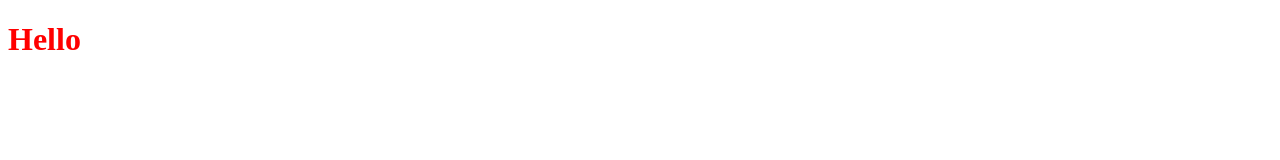
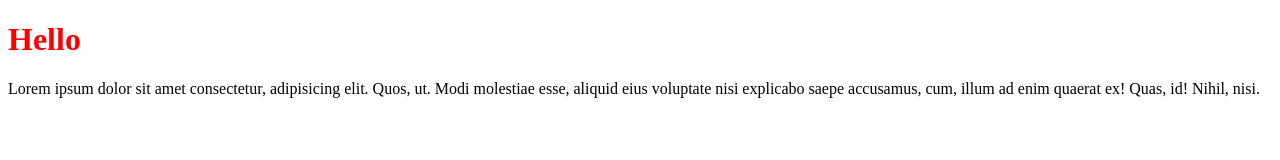
Before and after one commit to rakibul6240/29-6-25-Fun-with-JavaScript_-5-Simple-Projects-to-Boost-Your-Skills, a plain HTML site: page index.html in a window 1280 px wide. Drawn offline with Linux system fonts and the light colour scheme.

Commit message:
1st_commit

```diff
--- a/index.html
+++ b/index.html
@@ -8,7 +8,7 @@
 </head>
 <body>
     <h1>Hello</h1>
-
+    <p>Lorem ipsum dolor sit amet consectetur, adipisicing elit. Quos, ut. Modi molestiae esse, aliquid eius voluptate nisi explicabo saepe accusamus, cum, illum ad enim quaerat ex! Quas, id! Nihil, nisi.</p>
     <script src="script.js"></script>
 </body>
 </html>
```
